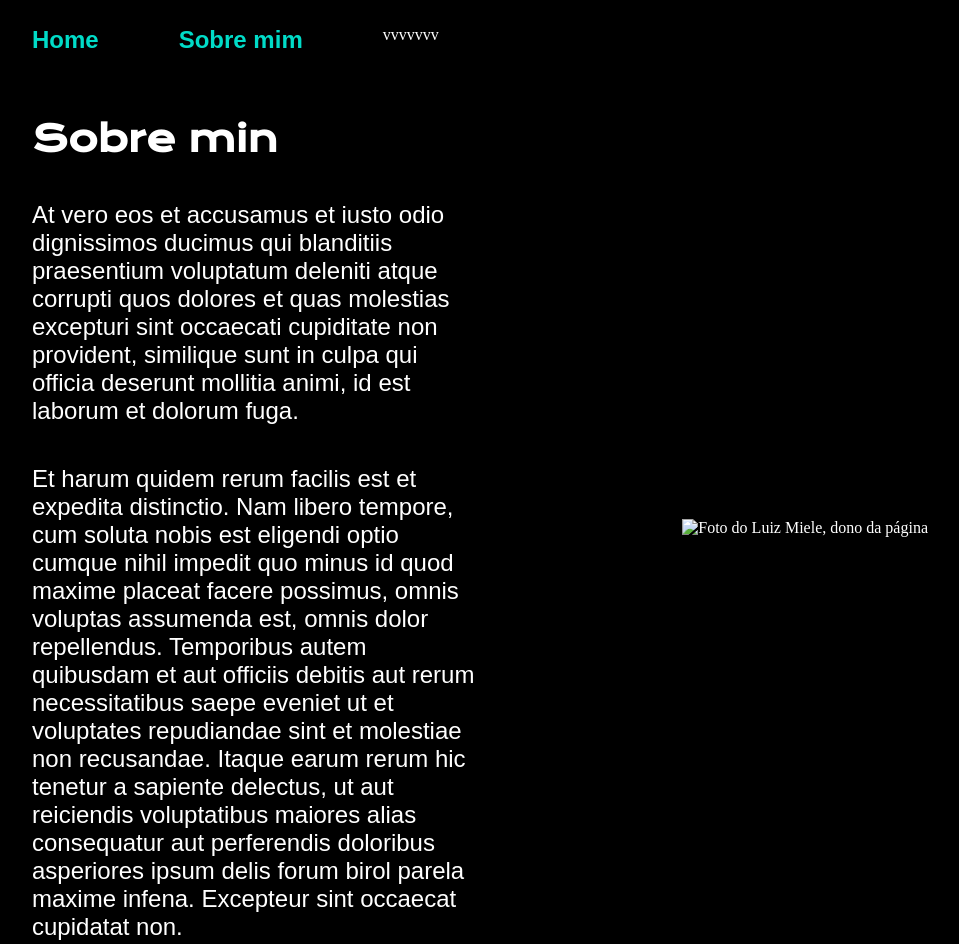
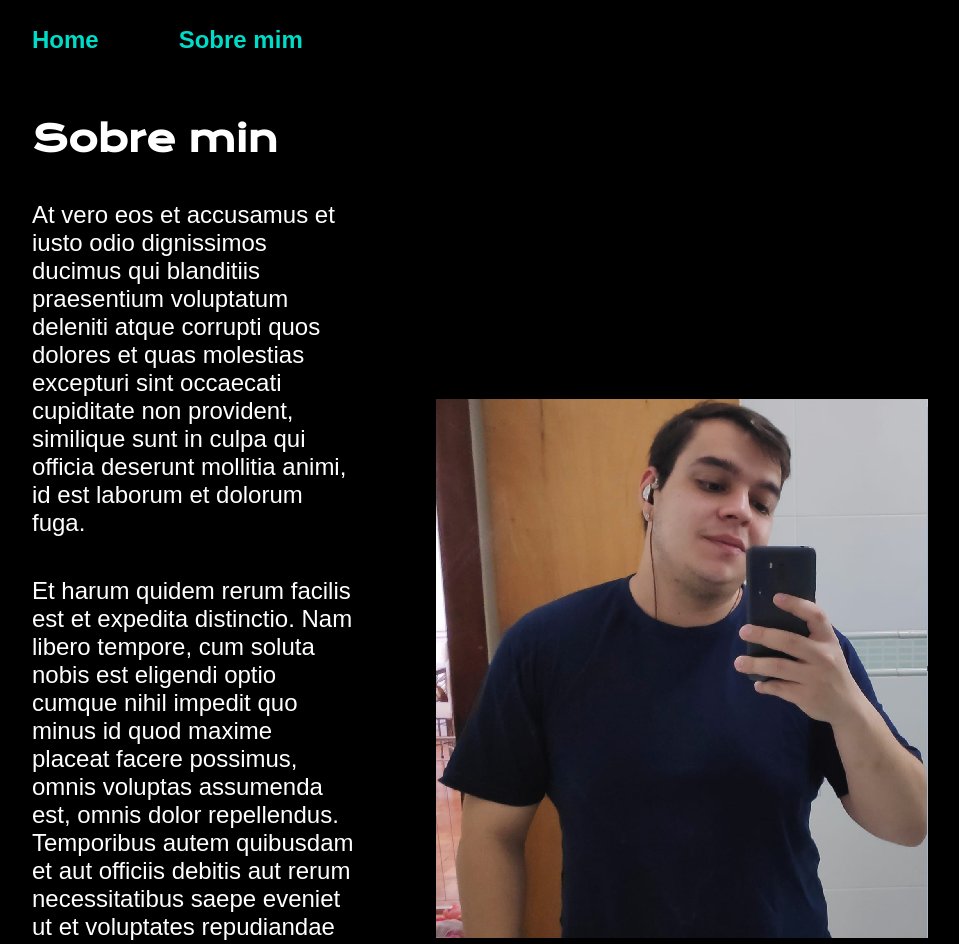
Before and after one commit to luizmiele/portifolio, a plain HTML site: page about.html in a window 1280 px wide. Shown: the top 944 px of the page, without its empty margins (160-1119 px from the left). Drawn offline with nearby package versions, Linux system fonts and the light colour scheme.

Commit message:
correção da foto no about

```diff
--- a/about.html
+++ b/about.html
@@ -12,14 +12,14 @@
         <nav class="cabecalho__menu">
         <a class="cabecalho__menu__link" href="index.html">Home</a>
         <a class="cabecalho__menu__link" href="about.html">Sobre mim</a>
-    vvvvvvv</header>
+    </header>
     <main class="apresentacao">
         <section class="apresentacao__conteudo">
             <h1 class="apresentacao__conteudo__titulo">Sobre min </h1>
             <p class="apresentacao__conteudo__texto">At vero eos et accusamus et iusto odio dignissimos ducimus qui blanditiis praesentium voluptatum deleniti atque corrupti quos dolores et quas molestias excepturi sint occaecati cupiditate non provident, similique sunt in culpa qui officia deserunt mollitia animi, id est laborum et dolorum fuga.</p>
             <p class="apresentacao__conteudo__texto">Et harum quidem rerum facilis est et expedita distinctio. Nam libero tempore, cum soluta nobis est eligendi optio cumque nihil impedit quo minus id quod maxime placeat facere possimus, omnis voluptas assumenda est, omnis dolor repellendus. Temporibus autem quibusdam et aut officiis debitis aut rerum necessitatibus saepe eveniet ut et voluptates repudiandae sint et molestiae non recusandae. Itaque earum rerum hic tenetur a sapiente delectus, ut aut reiciendis voluptatibus maiores alias consequatur aut perferendis doloribus asperiores ipsum delis forum birol parela maxime infena. Excepteur sint occaecat cupidatat non.</p>
         </section>
-        <img src="./imagens/eu.jpg" class="imagem-autor" alt="Foto do Luiz Miele, dono da página">
+        <img src="./imagens/eu.png" class="imagem-autor" alt="Foto do Luiz Miele, dono da página">
     </main>
     <footer class="rodape">
         <p>Desenvolvido por Luiz Miele</p>
```
